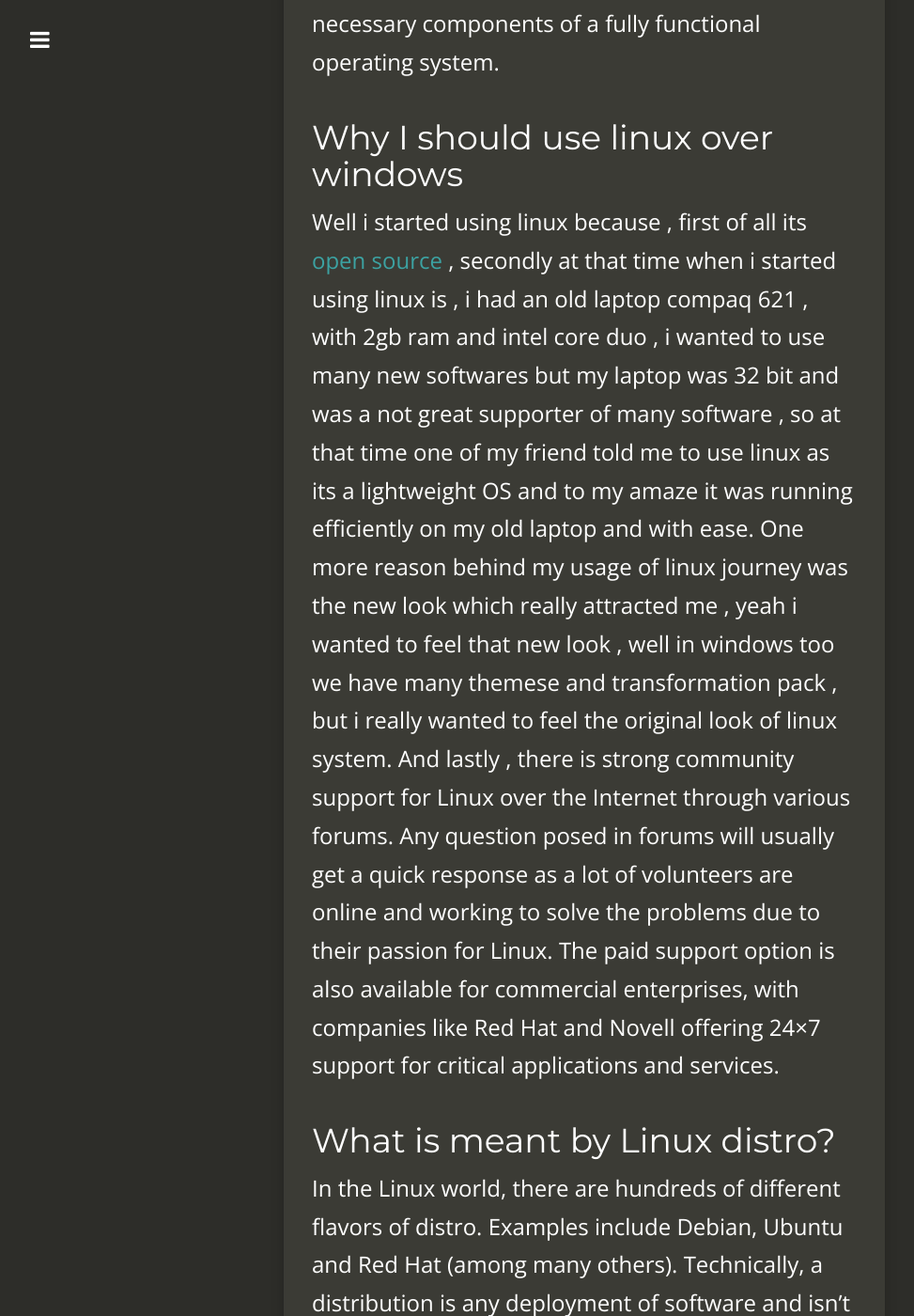
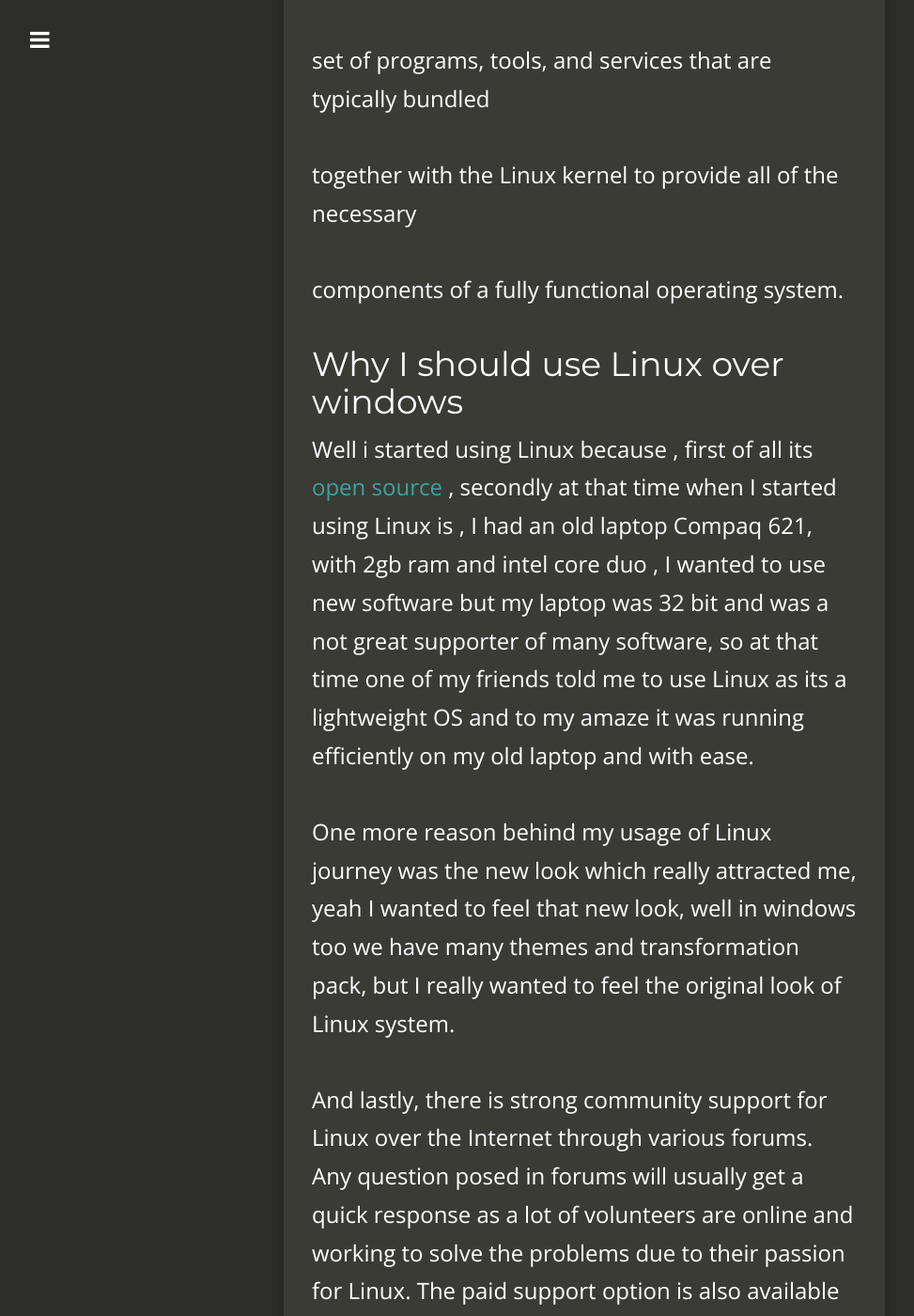
Before and after one commit to Manas-kashyap/Manas-kashyap.github.io, a Jekyll site: the page built from _posts/2018-11-03-Why-linux.md, in a window 1280 px wide and 1400 px high, scrolled down 640 px. Shown: the whole window at 94% size, without its empty margins (18-991 px from the left). Built offline with Jekyll 4.4.1, drawn with Linux system fonts in a browser that asks for light colours; nearby versions of some CDN libraries; comment, search, counter and statistics services are not loaded; some of the changed text lies outside the part shown.

Commit message:
grammers rectified

```diff
--- a/_posts/2018-11-03-Why-linux.md
+++ b/_posts/2018-11-03-Why-linux.md
@@ -10,30 +10,54 @@ tags:
  - linux
  - Open source
 ---
-In this Blog i am going to answer some questions over linux and also state why i use them.
+In this Blog, I am going to answer some questions over Linux and also state why I use them.
 
-Linux , is best known as most used open source operating system .
+
+
+Linux is best known as the most used open source operating system.
+
 We use the term “Linux” to refer to the Linux kernel, but also the
+
 set of programs, tools, and services that are typically bundled
+
 together with the Linux kernel to provide all of the necessary
+
 components of a fully functional operating system.
 
 
-## Why I should use linux over windows
 
-Well i started using linux because , first of all its [open source][1] , secondly at that time when i started using linux is , i had an old laptop compaq 621 , with 2gb ram and intel core duo , i wanted to use many new softwares but my laptop was 32 bit and was a not great supporter of many software , so at that time one of my friend told me to use linux as its a lightweight OS and to my amaze it was running efficiently on my old laptop and with ease.
-One more reason behind my usage of linux journey was the new look which really attracted me , yeah i wanted to feel that new look , well in windows too we have many themese and transformation pack , but i really wanted to feel the original look of linux system.
-And lastly , there is strong community support for Linux over the Internet through various forums. Any question posed in forums will usually get a quick response as a lot of volunteers are online and working to solve the problems due to their passion for Linux. The paid support option is also available for commercial enterprises, with companies like Red Hat and Novell offering 24×7 support for critical applications and services.
+
+
+## Why I should use Linux over windows
+
+
+
+Well i started using Linux because , first of all its [open source][1] , secondly at that time when I started using Linux is , I had an old laptop Compaq 621, with 2gb ram and intel core duo , I wanted to use new software but my laptop was 32 bit and was a not great supporter of many software, so at that time one of my friends told me to use Linux as its a lightweight OS and to my amaze it was running efficiently on my old laptop and with ease.
+
+One more reason behind my usage of Linux journey was the new look which really attracted me, yeah I wanted to feel that new look, well in windows too we have many themes and transformation pack, but I really wanted to feel the original look of Linux system.
+
+And lastly, there is strong community support for Linux over the Internet through various forums. Any question posed in forums will usually get a quick response as a lot of volunteers are online and working to solve the problems due to their passion for Linux. The paid support option is also available for commercial enterprises, with companies like Red Hat and Novell offering 24×7 support for critical applications and services.
+
+
 
 ## What is meant by Linux distro?
 
-In the Linux world, there are hundreds of different flavors of distro. Examples include Debian, Ubuntu and Red Hat (among many others).
-Technically, a distribution is any deployment of software and isn't specifically Linux. Usually in this case you'll hear it referred to as a "distribution of software." Despite this, the term "distro" is nearly always used in a Linux context. So, while a distribution of software is a generic term for any bundle of software, distro is nearly always a flavor of Linux.
 
-## Which linux distro i have used and i am using currently
+
+In the Linux world, there are hundreds of different flavors of a distro. Examples include Debian, Ubuntu and Red Hat (among many others).
+
+Technically, a distribution is any deployment of software and isn't specifically Linux. Usually, in this case, you'll hear it referred to as a "distribution of software." Despite this, the term "distro" is nearly always used in a Linux context. So, while a distribution of software is a generic term for any bundle of software, a distro is nearly always a flavor of Linux.
+
+
+
+## Which Linux distro I have used and I am using currently
+
+
 
 Till date i have used many different distros of linux , i have used [Ubuntu][2] , [Linux mint][3] , [Hamara Linux][4] , [arch linux][5] , [kali][6] , [Debian][7] and many more.
-Currently i am using [Debian SID][8] as i need my os to be updated with new packages and not to be waited till a new release , plus i do a lot of [Debian packaging][9] and for that i need Debian SID machine .
+
+Currently, I am using [Debian SID][8] as I need my os to be updated with new packages and not to be waiting till a new release, plus I do a lot of [Debian packaging][9] and for that, I need Debian SID machine.
+
 
 [1]: https://whatis.techtarget.com/definition/open-source
 [2]: https://www.ubuntu.com/
```
